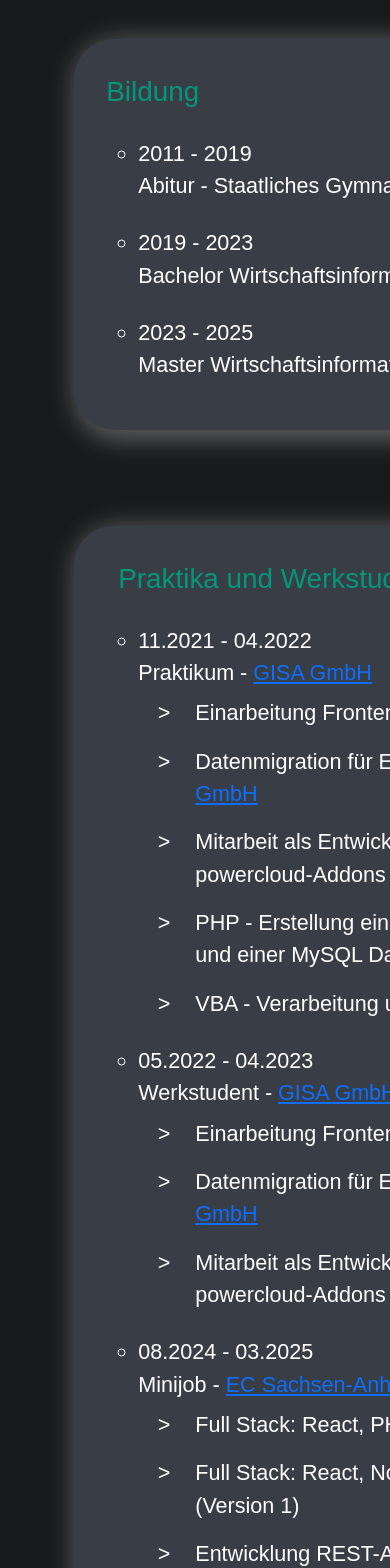
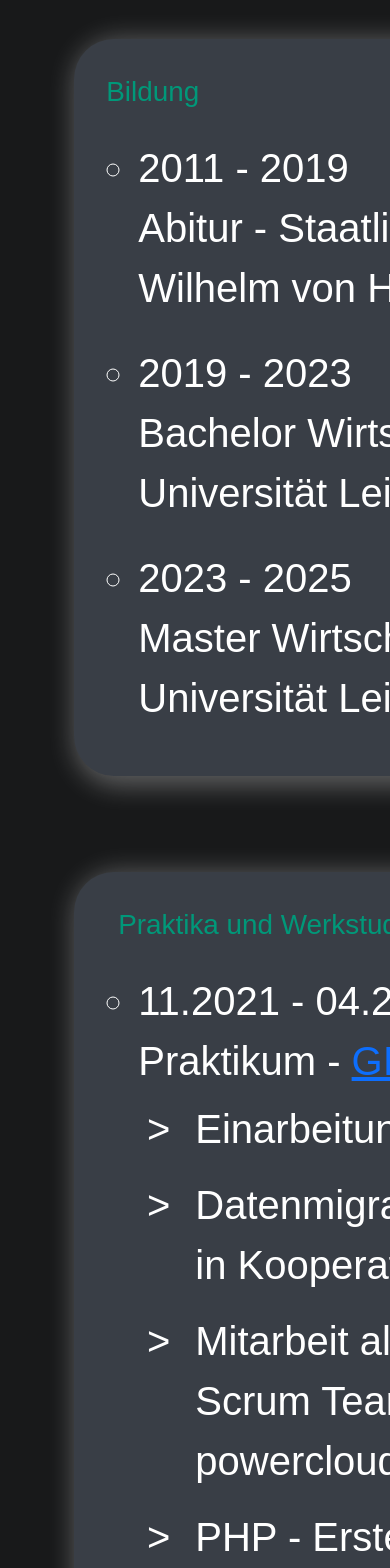
Before and after one commit to PaulKroner/Portfolio, a React (Vite) app: page / in a window 390 px wide. Shown: the part 1600-3168 px from the top of the page. Built offline with nearby package versions, Linux system fonts and the light colour scheme.

Commit message:
Fix: mobile Sicht #7 add

```diff
--- a/index.html
+++ b/index.html
@@ -1,9 +1,9 @@
 <!doctype html>
-<html lang="en">
+<html lang="de">
   <head>
     <meta charset="utf-8" />
     <link rel="icon" href="favicon.ico.png" />
-    <meta name="viewport" content="width=device-width, initial-scale=1" />
+    <meta name="viewport" content="width=device-width, initial-scale=1.0" />
     <meta name="theme-color" content="#000000" />
     <meta name="author" content="Paul Kröner">
     <meta
--- a/src/components/cv/cv.css
+++ b/src/components/cv/cv.css
@@ -26,12 +26,14 @@
 .cv-text {
   /* font-size: 2.5rem; */
   white-space: wrap;
+  font-size: var(--normal-text);
 }
 
 .cvList {
   list-style-type: circle;
   margin-top: 25px;
   color: var(--text-color);
+
   /* font-size: 2.5rem; */
 }
 
@@ -97,7 +99,7 @@
 
 /* mobile */
 
-@media only screen and (max-width: 800px) {
+@media only screen and (max-width: 1000px) {
   .cv {
     gap: 4rem;
   }
@@ -114,6 +116,6 @@
   }
 
   .cv-text {
-        font-size: 2.5rem;
+    font-size: 2.5rem !important;
   }
 }
--- a/src/components/cv/cv.jsx
+++ b/src/components/cv/cv.jsx
@@ -29,7 +29,7 @@ const Cv = () => {
               <p>Bildung</p>
             </div>
 
-            <ol className="fs-4">
+            <ol className="cv-text">
               <div>
                 <li className="cvList">
                   2011 - 2019
@@ -64,7 +64,7 @@ const Cv = () => {
               <p>Praktika und Werk<wbr />studenten<wbr />arbeit</p>
             </div>
 
-            <ol className="cv-text fs-4">
+            <ol className="cv-text">
               <div>
                 <li className="cvList">
                   11.2021 - 04.2022
--- a/src/components/navigationbar/navigationbar.css
+++ b/src/components/navigationbar/navigationbar.css
@@ -156,7 +156,7 @@ body.dark .sidebar li a:hover .text {
 
     .mobile-burger-bar {
         display: flex;
-        width: 240vw;
+        width: 245vw;
         height: 10rem;
         position: absolute;
         background-color: #393E46;
--- a/src/components/skills/skills.jsx
+++ b/src/components/skills/skills.jsx
@@ -19,7 +19,7 @@ const Skills = () => {
       width: "75%",
     },
     {
-      skill: "JavaScript",
+      skill: "Typescript",
       experience: "Fortgeschritten",
       width: "65%",
     },
```
Lines whose indentation alone changed are shown as unchanged.
